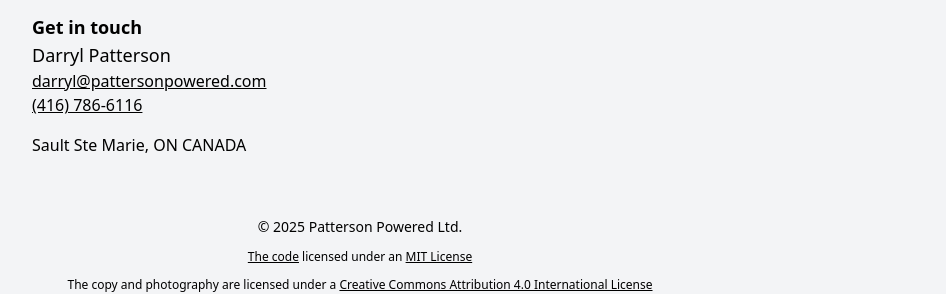
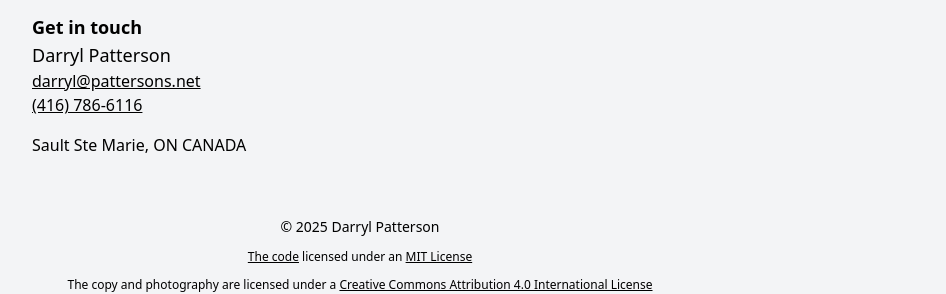
Before and after one commit to widgetapps/darrylpatterson.com, a Next.js app: page /contact in a window 1280 px wide. Shown: the part 951-1245 px from the top of the page, without its empty margins (280-1226 px from the left). Built offline with nearby package versions, Linux system fonts and the light colour scheme.

Commit message:
Removed Patterson Powered references and email address.

```diff
--- a/components/layout.js
+++ b/components/layout.js
@@ -122,7 +122,7 @@ export default function Layout({ children }) {
                 <div className="py-10">
                     <footer className='space-y-3 pb-5'>
                         <div className="max-w-7xl mx-auto sm:px-6 lg:px-8 text-center text-sm">
-                            &copy; {(new Date().getFullYear())} Patterson Powered Ltd.
+                            &copy; {(new Date().getFullYear())} Darryl Patterson
                         </div>
                         <div className="max-w-7xl mx-auto sm:px-6 lg:px-8 text-center text-xs">
                             <Link href='https://github.com/widgetapps/darrylpatterson.com'>The code</Link> licensed under an <Link href='/license'>MIT License</Link>
--- a/pages/contact.js
+++ b/pages/contact.js
@@ -61,7 +61,7 @@ export default function Contact() {
                     <h2 className="text-base sm:text-lg font-bold">Get in touch</h2>
                     <div className="text-lg">Darryl Patterson</div>
                     <div>
-                       <Link href="mailto:darryl@pattersonpowered.com">darryl@pattersonpowered.com</Link>
+                       <Link href="mailto:darryl@pattersons.net">darryl@pattersons.net</Link>
                     </div>
                     <div>
                         <Link href="tel:+17059102649">(416) 786-6116</Link>
```
